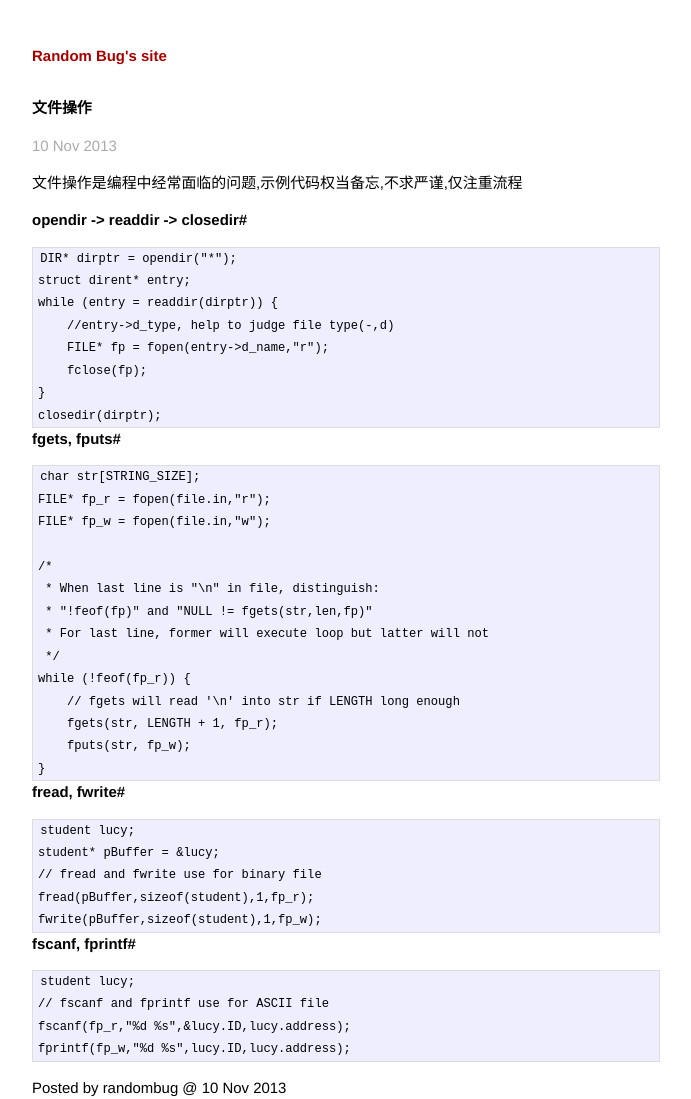
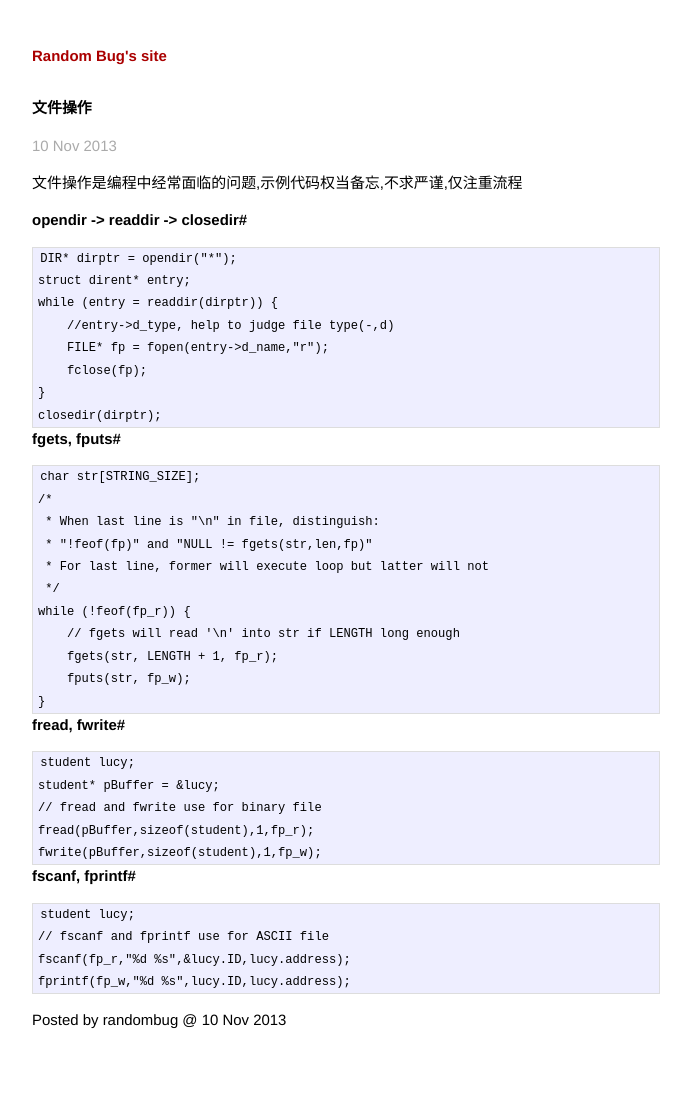
Before and after one commit to jfgong/jekyll_linteler, a Jekyll site: the page built from _posts/2013-11-10-file-operation.markdown, in a window 1280 px wide. Shown: the whole page, without its empty margins (294-985 px from the left). Built offline with Jekyll 4.4.1, drawn with Linux system fonts in a browser that asks for light colours; after the commit the page ends 1032 px from its top, so only the background shows below that.

Commit message:
update  2013-11-10-file-operation.markdown

```diff
--- a/_posts/2013-11-10-file-operation.markdown
+++ b/_posts/2013-11-10-file-operation.markdown
@@ -17,9 +17,6 @@ title: 文件操作
 
 #fgets, fputs#
 	char str[STRING_SIZE];
-	FILE* fp_r = fopen(file.in,"r");
-	FILE* fp_w = fopen(file.in,"w");
-
 	/*
 	 * When last line is "\n" in file, distinguish:
 	 * "!feof(fp)" and "NULL != fgets(str,len,fp)"
```
